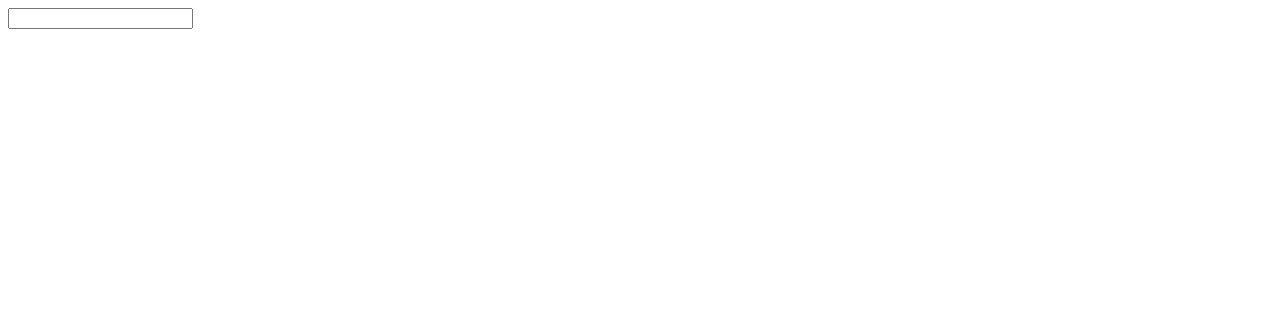
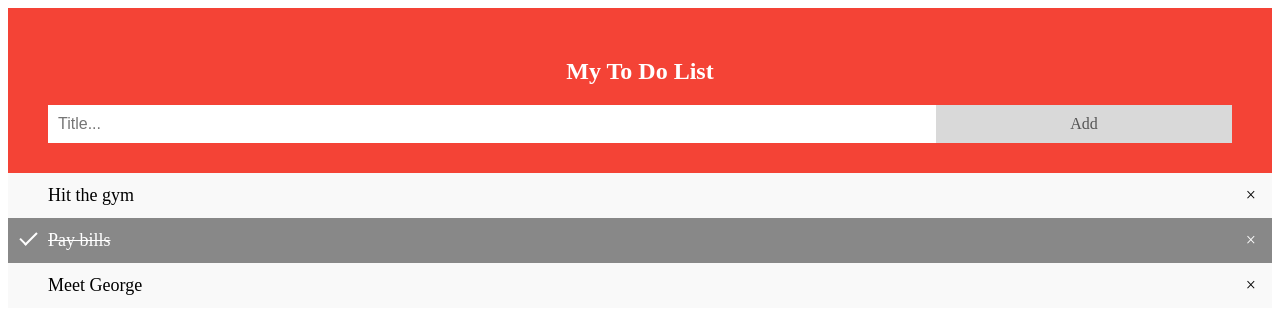
Before and after one commit to barryhammer/DI_Bootcamp, a plain HTML site: page Week2/Day4/DailyChallenge/index.html in a window 1280 px wide. Drawn offline with Linux system fonts and the light colour scheme.

Commit message:
Upload begin of todo list

```diff
--- a/Week2/Day4/DailyChallenge/index.html
+++ b/Week2/Day4/DailyChallenge/index.html
@@ -7,10 +7,17 @@
     <title>ToDo List</title>
 </head>
 <body>
-    <form action="">
-        <input type="text" name="" id="">
-    </form>
-    <div class="listTasks"></div>
+    <div id="myDIV" class="header">
+    <h2>My To Do List</h2>
+    <input type="text" id="myInput" placeholder="Title...">
+    <span onclick="newElement()" class="addBtn">Add</span>
+    </div>
+
+    <ul id="myUL">
+        <li>Hit the gym</li>
+        <li class="checked">Pay bills</li>
+        <li>Meet George</li>
+    </ul>
 
     <script src="script.js"></script>
 </body>
--- a/Week2/Day4/DailyChallenge/script.js
+++ b/Week2/Day4/DailyChallenge/script.js
@@ -1,5 +1,57 @@
 const tasks = [];
 
-function addTask(){
+// Create a "close" button and append it to each list item
+var myNodelist = document.getElementsByTagName("LI");
+var i;
+for (i = 0; i < myNodelist.length; i++) {
+  var span = document.createElement("SPAN");
+  var txt = document.createTextNode("\u00D7");
+  span.className = "close";
+  span.appendChild(txt);
+  myNodelist[i].appendChild(span);
+}
 
+// Click on a close button to hide the current list item
+var close = document.getElementsByClassName("close");
+var i;
+for (i = 0; i < close.length; i++) {
+  close[i].onclick = function() {
+    var div = this.parentElement;
+    div.style.display = "none";
+  }
 }
+
+// Add a "checked" symbol when clicking on a list item
+var list = document.querySelector('ul');
+list.addEventListener('click', function(ev) {
+  if (ev.target.tagName === 'LI') {
+    ev.target.classList.toggle('checked');
+  }
+}, false);
+
+// Create a new list item when clicking on the "Add" button
+function newElement() {
+  var li = document.createElement("li");
+  var inputValue = document.getElementById("myInput").value;
+  var t = document.createTextNode(inputValue);
+  li.appendChild(t);
+  if (inputValue === '') {
+    alert("You must write something!");
+  } else {
+    document.getElementById("myUL").appendChild(li);
+  }
+  document.getElementById("myInput").value = "";
+
+  var span = document.createElement("SPAN");
+  var txt = document.createTextNode("\u00D7");
+  span.className = "close";
+  span.appendChild(txt);
+  li.appendChild(span);
+
+  for (i = 0; i < close.length; i++) {
+    close[i].onclick = function() {
+      var div = this.parentElement;
+      div.style.display = "none";
+    }
+  }
+}
--- a/Week2/Day4/DailyChallenge/style.css
+++ b/Week2/Day4/DailyChallenge/style.css
@@ -0,0 +1,114 @@
+/* Include the padding and border in an element's total width and height */
+* {
+  box-sizing: border-box;
+}
+
+/* Remove margins and padding from the list */
+ul {
+  margin: 0;
+  padding: 0;
+}
+
+/* Style the list items */
+ul li {
+  cursor: pointer;
+  position: relative;
+  padding: 12px 8px 12px 40px;
+  background: #eee;
+  font-size: 18px;
+  transition: 0.2s;
+
+  /* make the list items unselectable */
+  -webkit-user-select: none;
+  -moz-user-select: none;
+  -ms-user-select: none;
+  user-select: none;
+}
+
+/* Set all odd list items to a different color (zebra-stripes) */
+ul li:nth-child(odd) {
+  background: #f9f9f9;
+}
+
+/* Darker background-color on hover */
+ul li:hover {
+  background: #ddd;
+}
+
+/* When clicked on, add a background color and strike out text */
+ul li.checked {
+  background: #888;
+  color: #fff;
+  text-decoration: line-through;
+}
+
+/* Add a "checked" mark when clicked on */
+ul li.checked::before {
+  content: '';
+  position: absolute;
+  border-color: #fff;
+  border-style: solid;
+  border-width: 0 2px 2px 0;
+  top: 10px;
+  left: 16px;
+  transform: rotate(45deg);
+  height: 15px;
+  width: 7px;
+}
+
+/* Style the close button */
+.close {
+  position: absolute;
+  right: 0;
+  top: 0;
+  padding: 12px 16px 12px 16px;
+}
+
+.close:hover {
+  background-color: #f44336;
+  color: white;
+}
+
+/* Style the header */
+.header {
+  background-color: #f44336;
+  padding: 30px 40px;
+  color: white;
+  text-align: center;
+}
+
+/* Clear floats after the header */
+.header:after {
+  content: "";
+  display: table;
+  clear: both;
+}
+
+/* Style the input */
+input {
+  margin: 0;
+  border: none;
+  border-radius: 0;
+  width: 75%;
+  padding: 10px;
+  float: left;
+  font-size: 16px;
+}
+
+/* Style the "Add" button */
+.addBtn {
+  padding: 10px;
+  width: 25%;
+  background: #d9d9d9;
+  color: #555;
+  float: left;
+  text-align: center;
+  font-size: 16px;
+  cursor: pointer;
+  transition: 0.3s;
+  border-radius: 0;
+}
+
+.addBtn:hover {
+  background-color: #bbb;
+}
```
